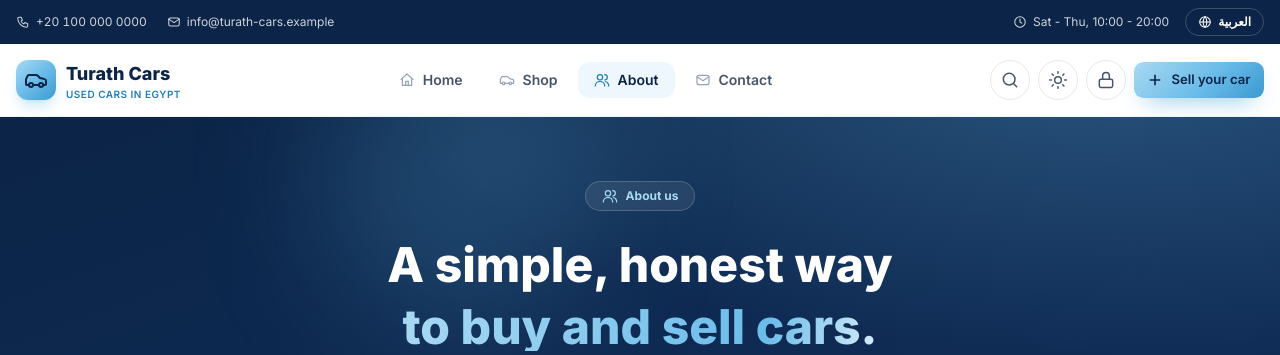
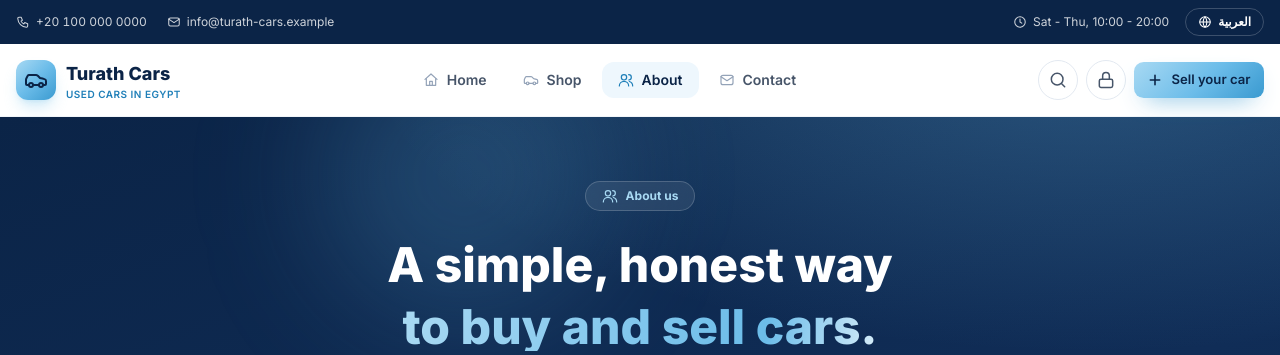
Before and after one commit to ABDULLAHTALLAT/Carshop-Turath, a Laravel app: page /about in a window 1280 px wide. Shown: the top 355 px of the page. Run offline with Laravel 12, Linux system fonts and the light colour scheme; data comes from the database, SQL or seed files in the repository; some web fonts are replaced.

Commit message:
Clean up the header navigation and remove theme switch

```diff
--- a/resources/views/partials/header.blade.php
+++ b/resources/views/partials/header.blade.php
@@ -29,7 +29,7 @@
     </div>
 
     {{-- Main bar --}}
-    <div class="sticky top-0 border-b border-slate-100 bg-white/90 backdrop-blur-xl dark:border-slate-800">
+    <div class="sticky top-0 border-b border-slate-100 bg-white/90 backdrop-blur-xl">
         <div class="mx-auto flex h-[72px] max-w-7xl items-center justify-between gap-4 px-4">
             <a href="{{ route('home') }}" aria-label="{{ __('Turath Cars') }}"><x-logo /></a>
 
@@ -44,9 +44,6 @@
 
             <div class="flex items-center gap-2">
                 <a href="{{ route('shop') }}" class="grid h-10 w-10 place-items-center rounded-full border border-slate-200 text-slate-600 transition hover:border-brand hover:text-brand-dark" aria-label="{{ __('Search cars') }}"><x-icon name="search" class="h-5 w-5" /></a>
-                <button type="button" data-theme-toggle class="grid h-10 w-10 place-items-center rounded-full border border-slate-200 text-slate-600 transition hover:border-brand hover:text-brand-dark" aria-label="{{ __('Toggle dark mode') }}">
-                    <span class="nb-sun"><x-icon name="sun" class="h-5 w-5" /></span><span class="nb-moon"><x-icon name="moon" class="h-5 w-5" /></span>
-                </button>
                 @auth
                     @if(auth()->user()->is_admin)
                         <a href="{{ route('admin.dashboard') }}" class="btn btn-primary btn-sm hidden sm:inline-flex"><x-icon name="dashboard" class="h-4 w-4" /> {{ __('Dashboard') }}</a>
@@ -63,7 +60,7 @@
 
 {{-- Mobile drawer --}}
 <div data-drawer-overlay class="pointer-events-none fixed inset-0 z-50 bg-navy/60 opacity-0 backdrop-blur-sm transition-opacity lg:hidden"></div>
-<aside data-drawer aria-hidden="true" class="invisible fixed inset-y-0 end-0 z-50 w-[84%] max-w-sm translate-x-full bg-white p-5 shadow-2xl transition-transform duration-300 rtl:-translate-x-full lg:hidden dark:bg-[#111a2e]">
+<aside data-drawer aria-hidden="true" class="invisible fixed inset-y-0 end-0 z-50 w-[84%] max-w-sm translate-x-full bg-white p-5 shadow-2xl transition-transform duration-300 rtl:-translate-x-full lg:hidden">
     <div class="mb-6 flex items-center justify-between"><x-logo />
         <button type="button" data-drawer-close class="grid h-10 w-10 place-items-center rounded-full border border-slate-200" aria-label="{{ __('Close menu') }}"><x-icon name="x" class="h-5 w-5" /></button>
     </div>
```
